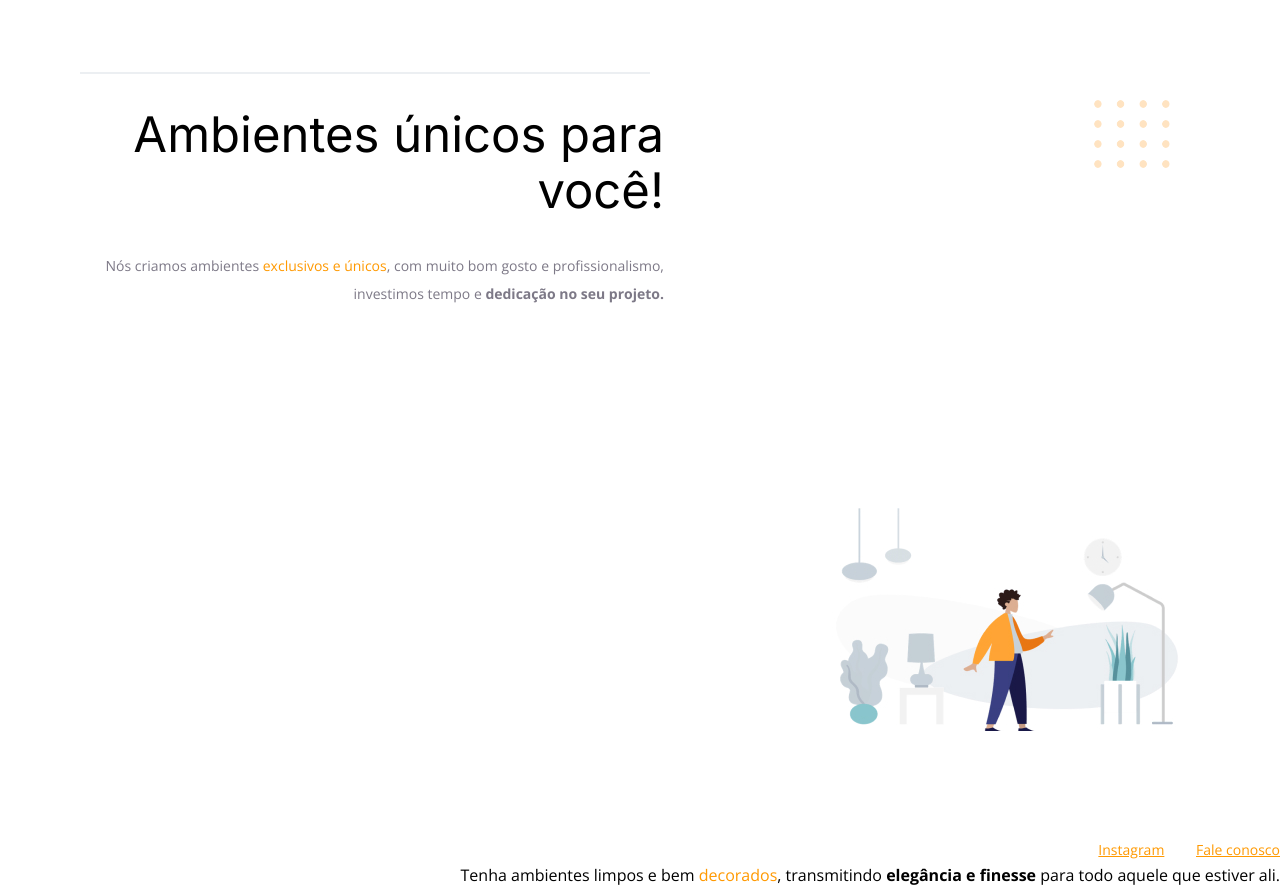
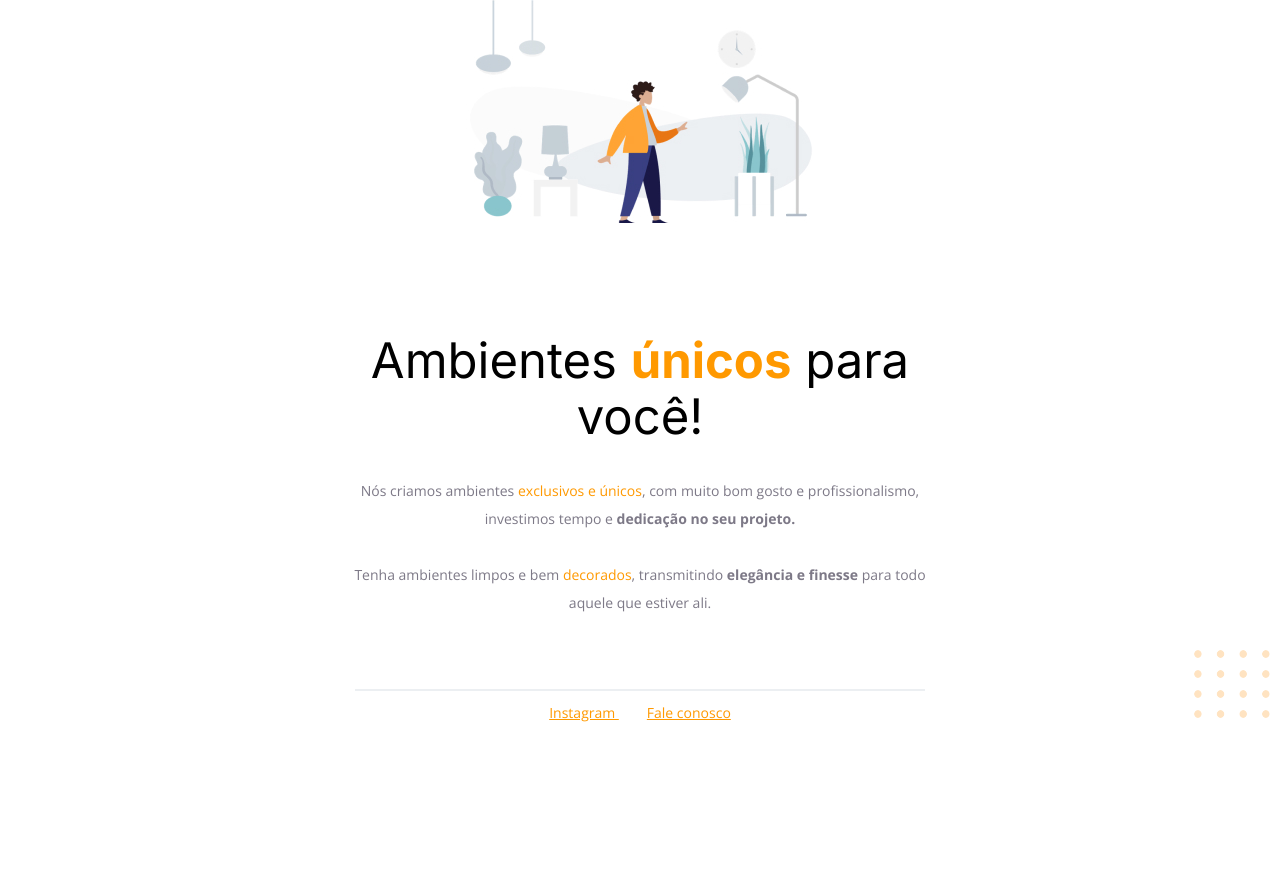
Before and after one commit to AnaysaLopes/fixingBugs, a plain HTML site: page index.html in a window 1280 px wide. After the commit the page ends 800 px from the top, so only its background shows below. Drawn offline with nearby package versions, Linux system fonts and the light colour scheme.

Commit message:
CORREÇÃO DE BUGS

```diff
--- a/index.html
+++ b/index.html
@@ -18,10 +18,15 @@
   </head>
 
   <!-- Tag <body> é o corpo do documento, onde tem as informações que serão mostradas. -->
-  <body>
+    <body>
+
     <div id="hero">
-      <div class="line"></div>
-      <h1>Ambientes únicos para você!</h1>
+        <img src="images/img1.jpg"
+        alt="Desenho de uma pessoa vestindo uma camisa amarela em uma sala com Móveis"
+      />
+
+      <h1>Ambientes <span>únicos</span> para você!</h1>
+
       <p>
         Nós criamos ambientes <span>exclusivos e únicos</span>, com muito
         bom gosto e profissionalismo, investimos tempo e
@@ -29,23 +34,28 @@
 
         <br />
         <br />
+
+        Tenha ambientes limpos e bem <span>decorados</span>, transmitindo
+        <strong>elegância e finesse</strong>
+        para todo aquele que estiver ali.
+
       </p>
     </div>
-    <img
-      src="images/img1.jpg"
-      alt="Desenho de uma pessoa vestindo uma camisa amarela em uma sala com Móveis"
-    />
 
     <div id="footer">
-      <a target="_blank" href="https://instagram.com/moveisparavoce"
-        >Instagram</a
-      >
-      <a href="mailto:contato@moveisparavoce.com">Fale conosco</a>
+
+      <div class="line"></div>
+
+      <a target="_blank"
+      href="https://instagram.com/moveisparavoce">
+      Instagram
+      </a>
+
+      <a href="mailto:contato@moveisparavoce.com">
+      Fale conosco
+      </a>
     </div>
 
-    Tenha ambientes limpos e bem <span>decorados</span>, transmitindo
-    <strong>elegância e finesse</strong>
-    para todo aquele que estiver ali.
 
     <img
       id="balls"
--- a/style.css
+++ b/style.css
@@ -1,16 +1,16 @@
 body {
   font-family: "Open Sans", sans-serif;
-  text-align: end;
+  text-align: center;
   margin: 0;
 }
 
 #hero {
     width: 592px;
-    margin: 72px;
+    margin: 0 auto 72px;
 }
 
 img {
-    margin: 100px;
+    margin-bottom: 72px;
 }
 
 h1 {
@@ -18,12 +18,11 @@ h1 {
   font-size: 49px;
   line-height: 56px;
   font-weight: normal;
+  margin-bottom: 32px;
 }
 
 h1 span {
   font-weight: bold;
-
-  margin-bottom: 32px;
 }
 
 span, a {
@@ -34,6 +33,7 @@ p, #footer {
   color: #7d7987;
   font-size: 14px;
   line-height: 28px;
+  margin-bottom: 72px;
 }
 
 #footer a + a {
@@ -42,15 +42,15 @@ p, #footer {
 
 .line {
     width: 568px;
-    height: 0;
+    height: 0px;
 
-    margin: 0 8px;
+    margin: 0 auto 8px;
 
     border: 1px solid #ECEFF2;
 }
 
 #balls {
     position: fixed;
-    top: 0;
-    right: 0;
+    bottom: 0px;
+    right: 0px;
 }
```
